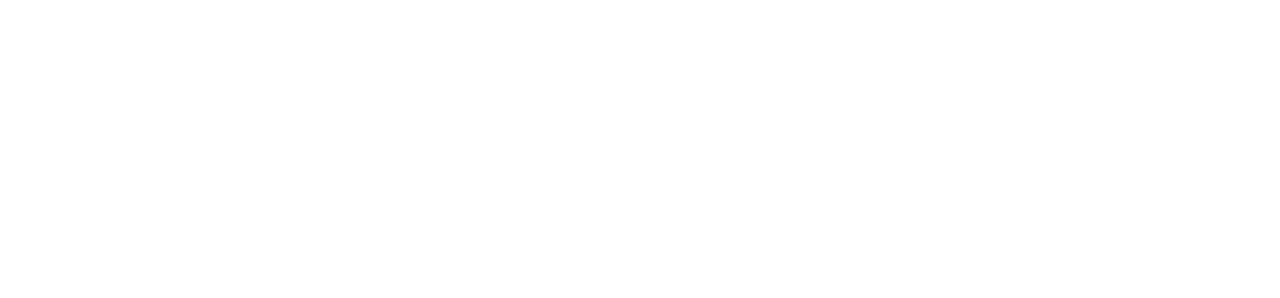
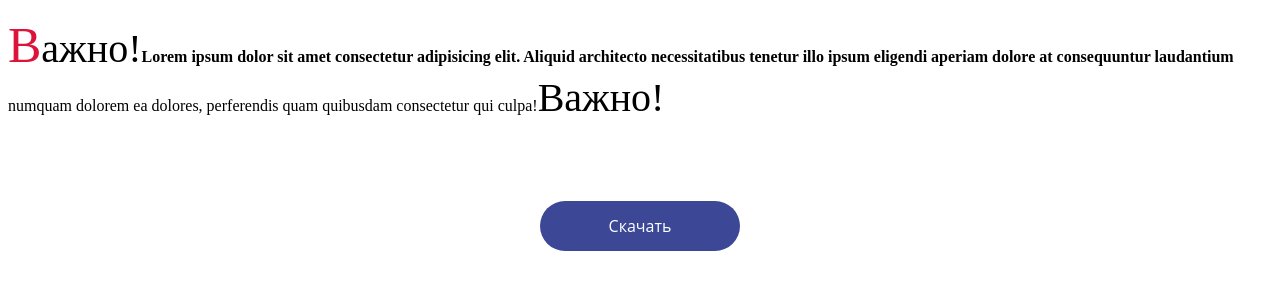
Before and after one commit to Somethingstrng/cascad, a plain HTML site: page index.html in a window 1280 px wide. Drawn offline with Linux system fonts and the light colour scheme.

Commit message:
last commit

```diff
--- a/index.html
+++ b/index.html
@@ -54,8 +54,79 @@
         <a>Samsung Galaxy S7</a>
         <a>Apple iPhone SE</a>
         <a>Huawei P9</a>
-    </div>-->
+    </div>
 
+    <table>
+        <caption>Choose your plan</caption>
+        <thead>
+            <tr>
+                <th>Plan</th>
+                <th>Starter</th>
+                <th>Econom</th>
+                <th>Standart</th>
+                <th>Professional</th>
+            </tr>
+        </thead>
+        <tbody>
+            <tr>
+                <td>Amountof space</td>
+                <td>100</td>
+                <td>100</td>
+                <td>100</td>
+                <td>100</td>
+            </tr>
+            <tr>
+                <td>Something else</td>
+                <td>100</td>
+                <td>100</td>
+                <td>100</td>
+                <td>100</td>
+            </tr>
+            <tr>
+                <td>Something else</td>
+                <td>100</td>
+                <td>100</td>
+                <td>100</td>
+                <td>100</td>
+            </tr>
+            <tr>
+                <td>Something else</td>
+                <td>100</td>
+                <td>100</td>
+                <td>100</td>
+                <td>100</td>
+            </tr>
+            <tr>
+                <td>Something else</td>
+                <td>100</td>
+                <td>100</td>
+                <td>100</td>
+                <td>100</td>
+            </tr>
+            <tr>
+                <td>Something else</td>
+                <td>100</td>
+                <td>100</td>
+                <td>100</td>
+                <td>100</td>
+            </tr>
+        </tbody>
+        <tfoot>
+            <tr>
+                <th>Plan</th>
+                <th>Starter</th>
+                <th>Econom</th>
+                <th>Standart</th>
+                <th>Professional</th>
+            </tr>
+        </tfoot>
+    </table>-->
+    <p>Lorem ipsum dolor sit amet consectetur adipisicing elit. Aliquid architecto necessitatibus tenetur illo ipsum eligendi aperiam dolore at consequuntur laudantium numquam dolorem ea dolores, perferendis quam quibusdam consectetur qui culpa!</p>
 
+    <a href="" data-tooltip="600Кб">
+        <span>
+          <em>Скачать</em><i class="fa fa-download" aria-hidden="true"></i>
+        </span>
+    </a>
 </body>
 </html>
--- a/style/style.css
+++ b/style/style.css
@@ -1,3 +1,4 @@
+/*
 *{padding:0;margin:0;border:0;}
 *,*:before,*:after{-moz-box-sizing:border-box;-webkit-box-sizing:border-box;box-sizing:border-box;}
 :focus,:active{outline:none;}
@@ -13,7 +14,7 @@ a:hover{text-decoration:none;}
 ul li{list-style:none;}
 img{vertical-align:top;}
 h1,h2,h3,h4,h5,h6{font-size:inherit;font-weight:inherit;}
-/* каскадность стилей
+каскадность стилей
 приоритет класса и айди выше
 *-1
 class-2
@@ -125,4 +126,150 @@ a:nth-child(2){
 a:nth-child(3){
     color: blue;
 }
+
+table, th, td{
+    border: 2px solid black;
+    padding: 10px;
+    border-collapse: collapse;
+}
+tfoot>tr{
+    color: white;
+    background-color: black !important;
+}
+caption{
+    font-size: 20px;
+    font-weight: bold;
+}
+thead>tr{
+    color: white;
+    background-color: black !important;
+}
+tr:nth-child(even) td:nth-child(odd) {
+    background-color: rgb(213, 254, 255);
+}
+tr:nth-child(odd) td:nth-child(odd){
+    background-color: rgb(107, 191, 194);
+}
+tr:nth-child(odd){
+    background-color: rgb(213, 254, 255);
+}
+
+псевдоэлементы
+::first-letter: позволяет выбрать первую букву из текста
+
+::first-line: стилизует первую строку текста
+
+::before: добавляет сообщение до определенного элемента
+
+::after: добавляет сообщение после определенного элемента
+
+::selection: выбирает выбранные пользователем элементы (срабатывает при выделении текста)
 */
+p::first-letter{
+    color: crimson;
+    font-size: 50px;
+}
+p::first-line{
+    font-weight: bold;
+}
+p::before{
+    content: "Важно!";
+    font-size: 40px;
+    font-weight: normal;
+}
+p::after{
+    content: "Важно!";
+    font-size: 40px;
+    font-weight: normal;
+}
+p::selection{
+    color: red;
+    background-color: black;
+}
+*, *:before, *:after {
+    box-sizing: border-box;
+    transition: .4s ease-in-out;
+  }
+  a {
+    text-decoration: none;
+    font-family: 'Open Sans', sans-serif;
+    text-align: center;
+    color: white;
+    position: relative;
+    background: #3C4896;
+    display: block;
+    width: 200px;
+    height: 50px;
+    border-radius: 50px;
+    border: 2px solid transparent;
+    margin: 80px auto 0;
+  }
+  a:hover {
+    background: white;
+    border: 2px solid #3C4896;
+  }
+  /* скроем иконку загрузки до наведения на кнопку и текст "Скачать" после наведения на кнопку */
+  span {
+    overflow: hidden;
+  }
+  span, em, i.fa {
+    position: absolute;
+    left: 0;
+    width: 100%;
+    height: 100%;
+    line-height: 46px; /* за вычетом границ кнопки */
+  }
+  em {
+    top: 0;
+    font-style: normal;
+  }
+  i.fa {
+    top: 100%; /* смещаем вниз */
+    font-size: 30px;
+    color: #3C4896;
+  }
+  a:hover em {
+    top: -100%; /* смещаем вверх */
+  }
+  a:hover i.fa {
+    top: 0;
+  }
+  /* делаем подсказку прозрачной и убираем её со страницы, чтобы она не появлялась при наведении на место, где она должна появиться */
+  a:before, a:after{
+    position: absolute;
+    opacity: 0;
+    visibility: hidden;
+  }
+  /* стили для всплывающего блока с текстом */
+  a:before{
+    content: attr(data-tooltip);
+    width: 140px;
+    height: 40px;
+    line-height: 40px;
+    background: #3C4896;
+    border-radius: 5px;
+    bottom: 90px;
+    left: calc(50% - 70px);
+  }
+  /* стили для стрелки */
+  a:after {
+    content: "";
+    width: 0;
+    height: 0;
+    border: 10px solid transparent;
+    border-top-color: #3C4896;
+    bottom: 70px;
+    left: calc(50% - 10px);
+  }
+  a:hover:before, a:hover:after {
+    opacity: 1;
+    visibility: visible;
+    transition: .2s ease-in-out .4s; /* сделаем появление подсказки с задержкой */
+  }
+  /* добавляем эффект движения */
+  a:hover:before {
+    bottom: 70px;
+  }
+  a:hover:after {
+    bottom: 50px;
+  }
```
